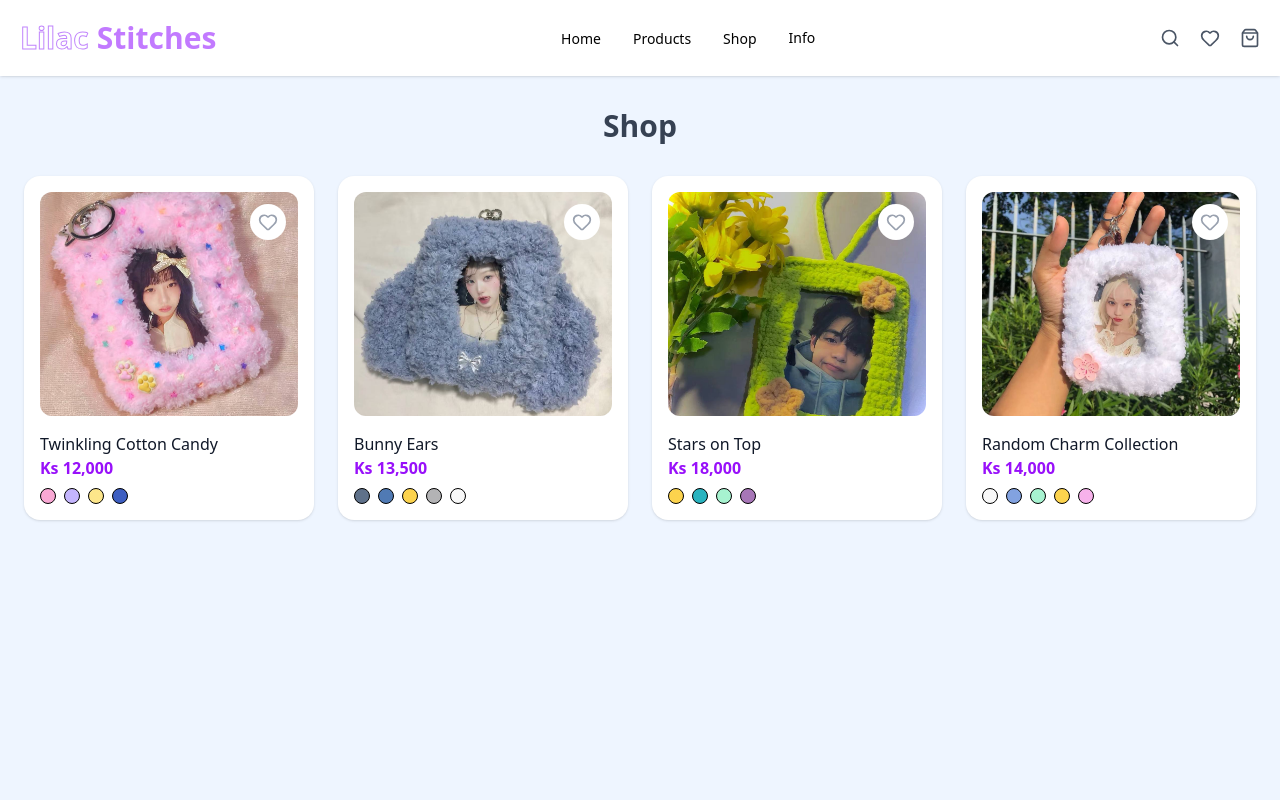
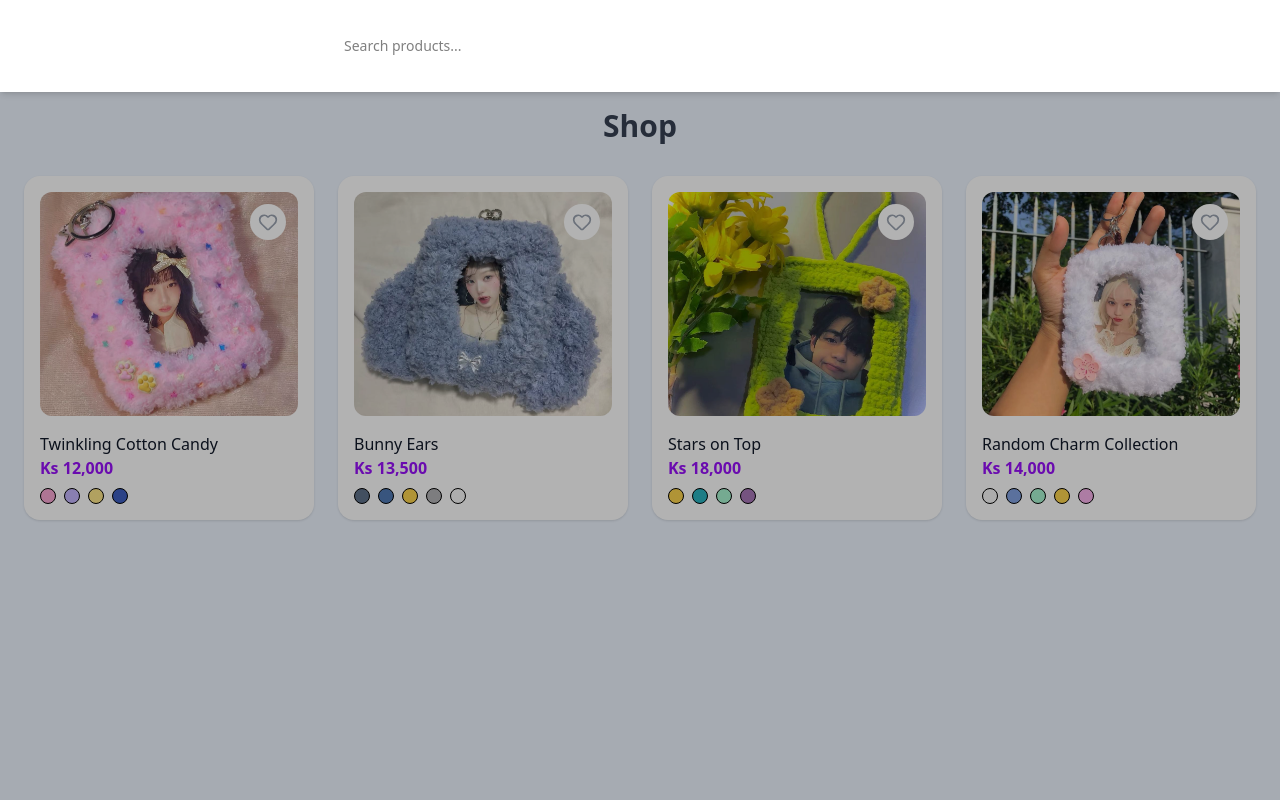
Before and after one commit to itzpai/lilac-stitches, a React (Vite) app: page /shop in a window 1280 px wide. Both pictures are taken after a click on the icon 1170 px from the left and 38 px from the top of the page. Shown: the top 800 px of the page. Built offline with nearby package versions, Linux system fonts and the light colour scheme.

Commit message:
feature:add search feature

```diff
--- a/src/components/Header.jsx
+++ b/src/components/Header.jsx
@@ -1,14 +1,98 @@
-import { Link, NavLink } from "react-router";
+import { Link, NavLink, useNavigate } from "react-router";
 import { Menu, X, Heart, ShoppingBag, Search } from "lucide-react";
 import { useState } from "react";
 import Logo from "./Logo"
+import { products } from "../data/productData"
+import ProductCard from "./ProductCard";
 
 function Header() {
     const [open, setOpen] = useState(false);
     const [infoOpen, setInfoOpen] = useState(false);
+    const [searchOpen, setSearchOpen] = useState(false);
+    const [query, setQuery] = useState("");
+    const navigate = useNavigate();
+
+    const suggestions =
+        query.length > 0
+            ? products.filter((product) =>
+                product.name.toLowerCase().includes(query.toLowerCase())
+            )
+            : [];
+
+    function handleSearch(e) {
+        e.preventDefault();
+        if (!query.trim()) return;
+        navigate(`/shop?q=${query}`);
+        setSearchOpen(false);
+        setQuery("");
+    }
+
+    const filteredProducts = products
+    .filter((p) =>
+        p.name.toLowerCase().includes(query.toLowerCase())
+    )
 
     return (
         <header className="sticky top-0 z-50 bg-white shadow-sm">
+            <div
+                className={`fixed top-0 left-0 z-50 w-full bg-white shadow-md transition-transform duration-300 ease-out
+  ${searchOpen ? "translate-y-0" : "-translate-y-full"}`}
+            >
+                <div className="mx-auto max-w-2xl px-5 py-6">
+                    {/* Search Input */}
+                    <form
+                        onSubmit={e => handleSearch(e)}
+                        className="relative"
+                    >
+                        <input
+                            autoFocus
+                            value={query}
+                            onChange={(e) => setQuery(e.target.value)}
+                            placeholder="Search products..."
+                            className="w-full rounded-xl  px-5 py-3 text-sm focus:outline-purple-400"
+                        />
+
+                        {/* Suggestions */}
+                        {query && (
+                            <div className="absolute top-full left-0 right-0 mt-2 max-h-fit flex justify-center gap-3 rounded-xl bg-white shadow-lg">
+                                {
+                                    filteredProducts.slice(0, 5)
+                                    .map((item) => (
+                                        <div
+                                            key={item.id}
+                                            onClick={() => {
+                                                navigate(`/product/${item.id}`);
+                                                setSearchOpen(false);
+                                                setQuery("");
+                                            }}
+                                            className="cursor-pointer px-4 py-3 text-sm rounded-xl hover:bg-purple-50 hover:text-purple-500"
+                                        >
+                                            <img className="w-30 h-30 object-cover" src={item.variants[0].image} alt={item.name} />
+                                            <div>
+                                                <p>{item.name}</p>
+                                                <p>Ks {item.price.toLocaleString()}</p>
+                                            </div>
+                                        </div>
+                                    ))
+                                }
+                                {filteredProducts.length === 0 && (
+                                        <p className="px-4 py-3 text-sm text-gray-500">
+                                            No products found
+                                        </p>
+                                    )}
+                            </div>
+                        )}
+                    </form>
+                </div>
+            </div>
+
+            {searchOpen && (
+  <div
+    onClick={() => setSearchOpen(false)}
+    className="fixed inset-0 z-40 bg-black/30"
+  />
+)}
+
             <nav className="mx-auto flex max-w-7xl items-center justify-between p-5">
                 <div className="flex items-center">
                     {/* Mobile Menu Button */}
@@ -93,7 +177,7 @@ function Header() {
 
                 {/* Desktop Icons */}
                 <div className=" items-center gap-5 flex">
-                    <Search className="h-5 w-5 cursor-pointer text-gray-600 hover:text-purple-400" />
+                    <Search onClick={() => setSearchOpen(!searchOpen)} className="h-5 w-5 cursor-pointer text-gray-600 hover:text-purple-400" />
                     <Heart className="h-5 w-5 text-gray-600 hover:text-purple-400" />
                     <Link to="/cart">
                         <ShoppingBag className="h-5 w-5 cursor-pointer text-gray-600 hover:text-purple-400" />
--- a/src/pages/Shop.jsx
+++ b/src/pages/Shop.jsx
@@ -1,18 +1,32 @@
+import { useSearchParams } from "react-router";
 import ProductCard from "../components/ProductCard";
 import { products } from "../data/productData";
 
 function Shop() {
+    const [searchParams] = useSearchParams()
+    const query = searchParams.get("q") || ""
+
+    const filteredProducts = products.filter(product =>
+        product.name.toLowerCase().includes(query.toLowerCase())
+    )
     return (
         <section className="bg-[#EEF5FF] px-6 py-8 min-h-screen">
             <h2 className="mb-8 text-3xl font-bold text-gray-700 text-center">
                 Shop
             </h2>
 
-            <div className="grid grid-cols-1 gap-6 sm:grid-cols-2 md:grid-cols-3 lg:grid-cols-4">
-                {products.map((product) => (
-                    <ProductCard key={product.id} product={product} />
-                ))}
-            </div>
+            {query && (
+                <p className="mb-4 text-sm text-gray-500">
+                    Showing results for “{query}”
+                </p>
+            )}
+            {filteredProducts.length === 0 ? (<p>No products found.</p>) : (
+                <div className="grid grid-cols-1 gap-6 sm:grid-cols-2 md:grid-cols-3 lg:grid-cols-4">
+                    {filteredProducts.map((product) => (
+                        <ProductCard key={product.id} product={product} />
+                    ))}
+                </div>
+            )}
         </section>
     );
 };
```
